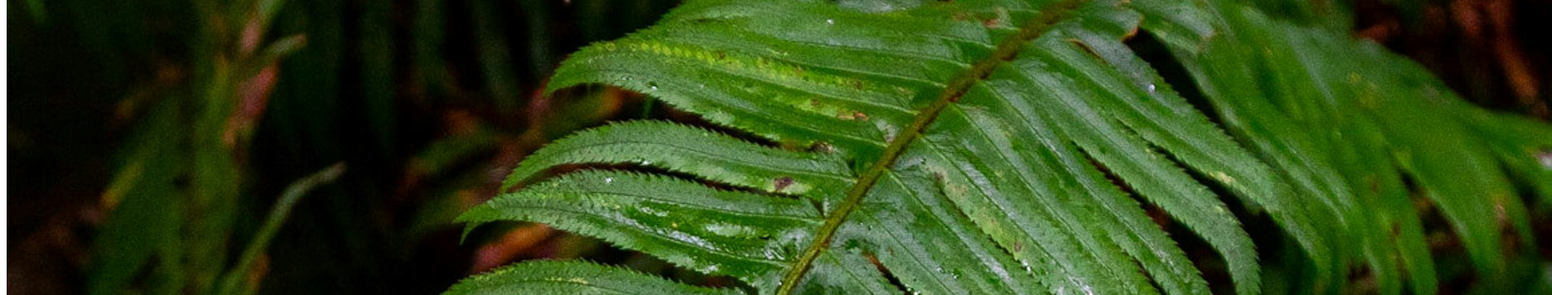
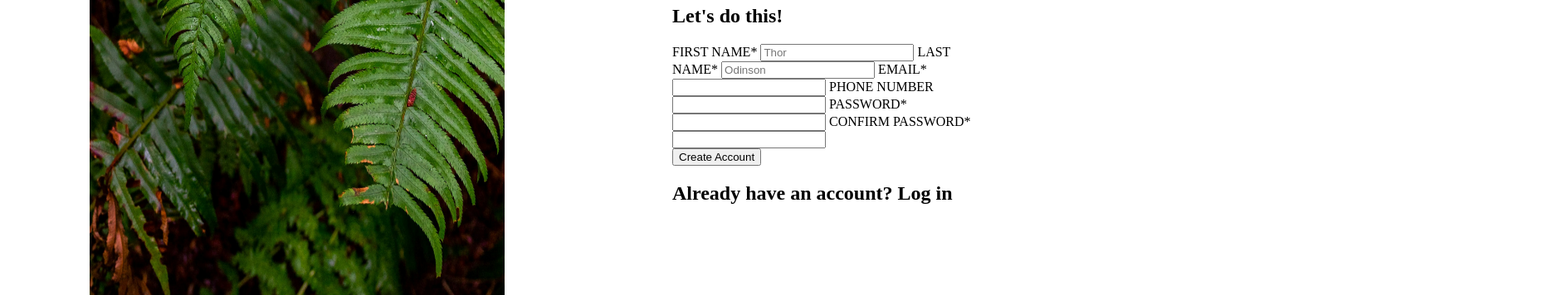
Before and after one commit to willvm-09/Sign-Up-Form, a plain HTML site: page index.html in a window 1280 px wide. Shown: the part 650-1006 px from the top of the page at 83% size, 1870 px wide, since content can reach past the window. Drawn offline with Linux system fonts and the light colour scheme.

Commit message:
Center and Resize Elements

```diff
--- a/form.css
+++ b/form.css
@@ -0,0 +1,33 @@
+@font-face {
+    font-family: coolFont;
+    src: url(Norse-Bold.otf)
+}
+
+p {
+    font-family: coolFont;
+}
+
+body {
+    display: flex;
+    flex-direction: row;
+    justify-content: center;
+    align-items: center;
+}
+
+.images, .content {
+    margin-left: auto;
+    margin-right: auto;
+    padding-left: 100px;
+    padding-right: 100px;
+}
+
+img.backgroundImage {
+    width: 500px;
+    height: 1000px;
+}
+
+img.odinLogo {
+    border: 1px solid black;
+    width: 500px;
+    height: 80px;
+}
--- a/index.html
+++ b/index.html
@@ -7,16 +7,17 @@
     <link rel="stylesheet" href="form.css">
 </head>
 <body>
-
-<div class="mainDiv">
-    <div class="backgroundImage">
-        <img src="halie-west-25xggax4bSA-unsplash.jpg" alt="Photo of green leaves taken by Halie West on Unsplash">
+    <div class="images">
+        <div>
+            <img src="halie-west-25xggax4bSA-unsplash.jpg" alt="Photo of green leaves taken by Halie West on Unsplash" class="backgroundImage">
         </div>
 
-    <div class="odinLogo">
-        <img src="odin-lined.png" alt="odinLogo">
+        <div>
+            <img src="odin-lined.png" alt="odinLogo" class="odinLogo">
             <p>ODIN</p>
         </div>
+    </div>
+    <div class="content">
         <div>
             <h1>
                 <strong> This is not a real online service! You know you need something like this in your life to help you realize your deepest dreams.</strong>
@@ -47,10 +48,10 @@
                 <label for="phoneNumber">PHONE NUMBER</label>
                 <input type="number" id="phoneNumber">
 
-            <label for="password">PASSWORD</label>
+                <label for="password">PASSWORD*</label>
                 <input type="password" id="password" class="error" required>
 
-            <label for="confirmPassword">CONFIRM PASSWORD</label>
+                <label for="confirmPassword">CONFIRM PASSWORD*</label>
                 <input type="password" id="confirmPassword" class="error" required>
             </form>
         </div>
@@ -63,6 +64,5 @@
             <h2>Already have an account? Log in</h2>
         </div>
     </div>
-
 </body>
 </html>
```
Lines whose indentation alone changed are shown as unchanged.
